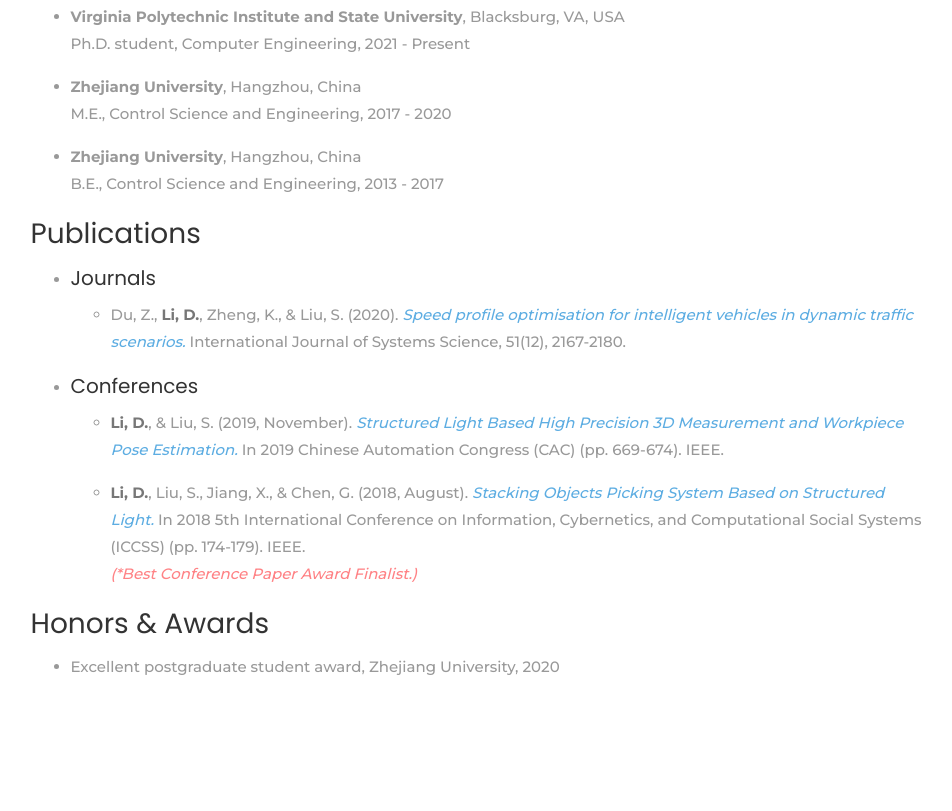
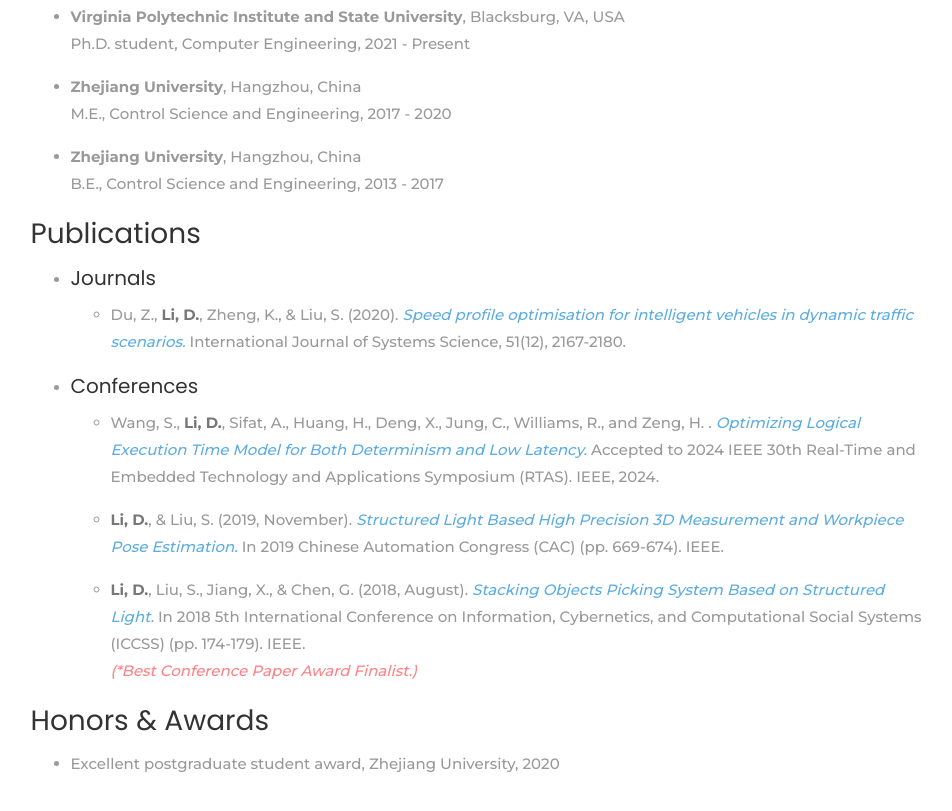
Before and after one commit to LIDONGgittt/lidonggittt.github.io, a plain HTML site: page index.html in a window 1280 px wide. Shown: the part 1353-2164 px from the top of the page, without its empty margins (162-1114 px from the left). Before the commit the page ends 2103 px from the top, so only its background shows below. Drawn offline with Linux system fonts and the light colour scheme; files whose address does not match are found by name.

Commit message:
Update index.html

```diff
--- a/index.html
+++ b/index.html
@@ -141,6 +141,8 @@
 
 								<li><h5>Conferences</h5>
 								<ul>
+									<li><p>Wang, S., <strong style="color:#777777">Li, D.</strong>, Sifat, A., Huang, H., Deng, X., Jung, C., Williams, R., and Zeng, H. . <a style="color:#5DADE2;" href="https://arxiv.org/abs/2310.19699" target="_blank"><em>Optimizing Logical Execution Time Model for Both Determinism and Low Latency.</em></a> Accepted to 2024 IEEE 30th Real-Time and Embedded Technology and Applications Symposium (RTAS). IEEE, 2024.</p>
+									</li>
 									<li><p><strong style="color:#777777">Li, D.</strong>, & Liu, S. (2019, November). <a style="color:#5DADE2;" href="https://ieeexplore.ieee.org/abstract/document/8996850" target="_blank"><em>Structured Light Based High Precision 3D Measurement and Workpiece Pose Estimation.</em></a> In 2019 Chinese Automation Congress (CAC) (pp. 669-674). IEEE.</p>
 									</li>
 									<li><p><strong style="color:#777777">Li, D.</strong>, Liu, S., Jiang, X., & Chen, G. (2018, August). <a style="color:#5DADE2;" href="https://ieeexplore.ieee.org/abstract/document/8572394" target="_blank"><em>Stacking Objects Picking System Based on Structured Light.</em></a> In 2018 5th International Conference on Information, Cybernetics, and Computational Social Systems (ICCSS) (pp. 174-179). IEEE. <br><em><font color="#FF8285">(*Best Conference Paper Award Finalist.)</font></em></p>
```
